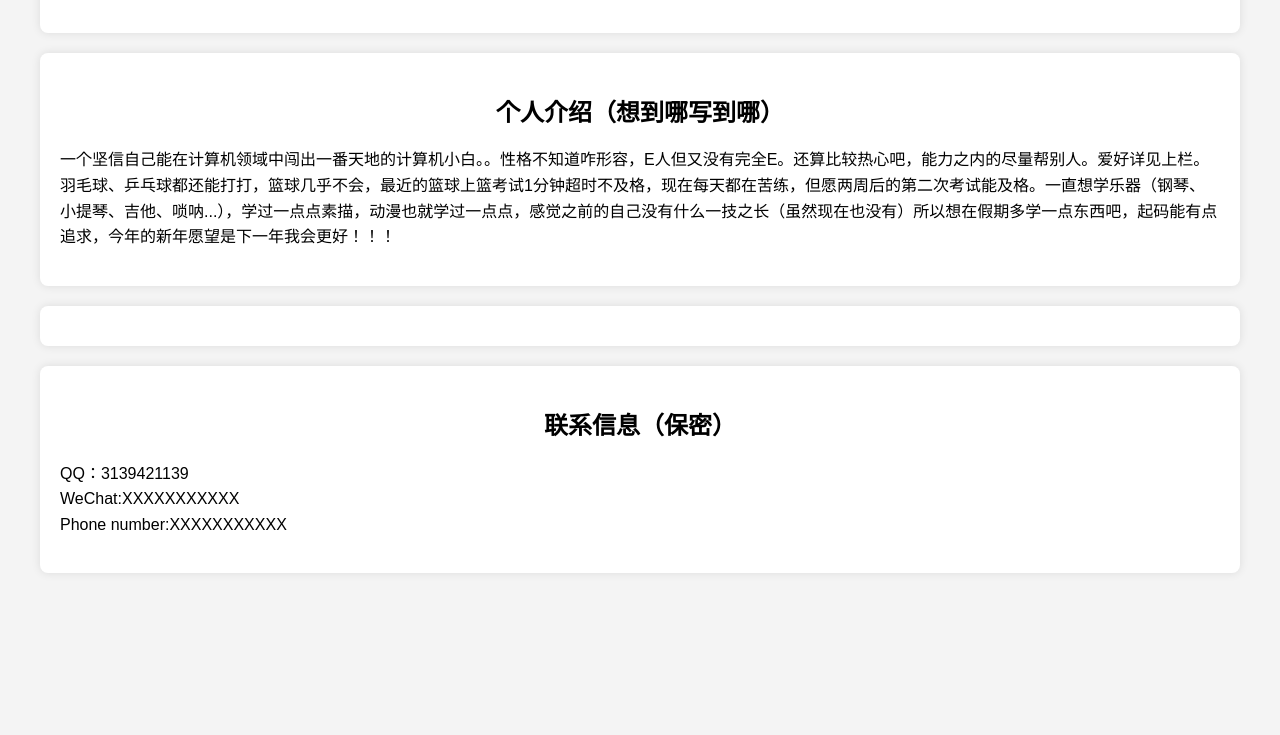
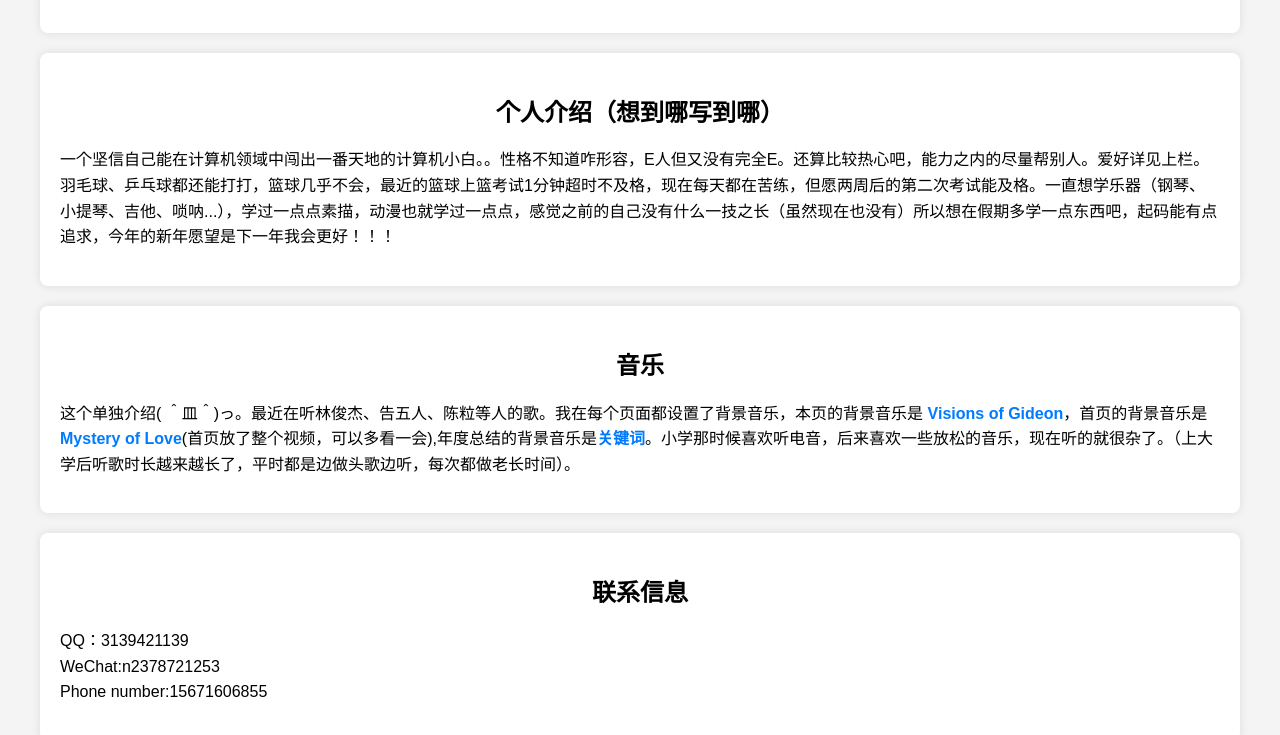
Before and after one commit to Syx8966/Syx8966.github.io, a plain HTML site: page personal.html in a window 1280 px wide. Shown: the part 589-1324 px from the top of the page. Before the commit the page ends 1182 px from the top, so only its background shows below. Drawn offline with Linux system fonts and the light colour scheme.

Commit message:
Add files via upload

```diff
--- a/personal.html
+++ b/personal.html
@@ -124,13 +124,14 @@
         </div>
 
 		<div class="content-block">
-
+			<h2>音乐</h2>
+			<p>这个单独介绍( ＾皿＾)っ。最近在听林俊杰、告五人、陈粒等人的歌。我在每个页面都设置了背景音乐，本页的背景音乐是	<a href="https://baike.baidu.com/item/Visions%20of%20Gideon/22200627?fr=ge_ala">Visions of Gideon</a>，首页的背景音乐是<a href="https://baike.baidu.com/item/Mystery%20of%20Love/22190691?fr=ge_ala">Mystery of Love</a>(首页放了整个视频，可以多看一会),年度总结的背景音乐是<a href="https://baike.baidu.com/item/%E5%85%B3%E9%94%AE%E8%AF%8D/18888707?fromModule=lemma_search-box">关键词</a>。小学那时候喜欢听电音，后来喜欢一些放松的音乐，现在听的就很杂了。（上大学后听歌时长越来越长了，平时都是边做头歌边听，每次都做老长时间）。</p>
 		</div>
         <div class="content-block">
-            <h2>联系信息（保密）</h2>
+            <h2>联系信息</h2>
             <p>QQ：3139421139<br>
-				WeChat:XXXXXXXXXXX<br>
-				Phone number:XXXXXXXXXXX</p>
+				WeChat:n2378721253<br>
+				Phone number:15671606855</p>
         </div>
     </section>
 
```
Also changed, not shown: summary.html (+1 -1 lines).
